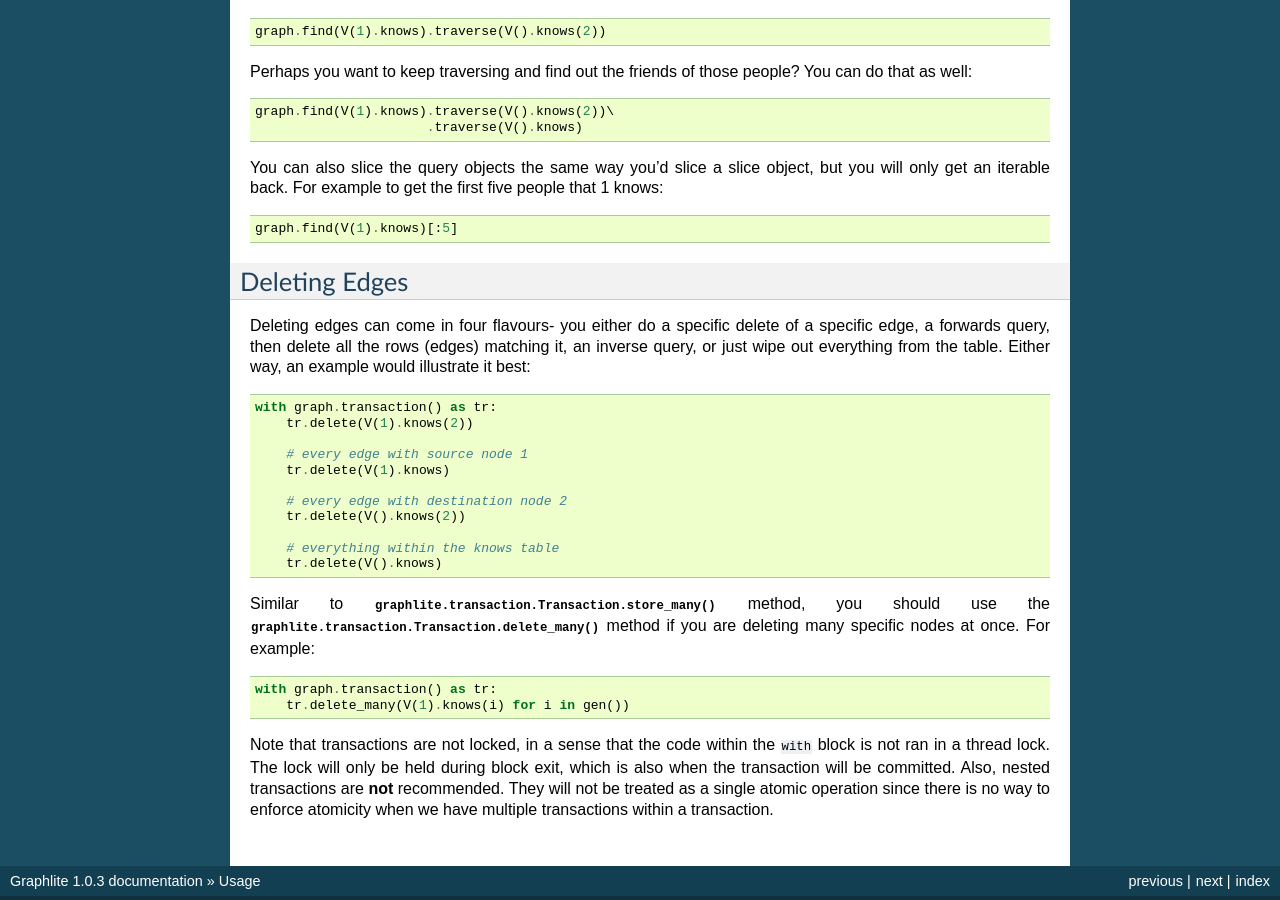
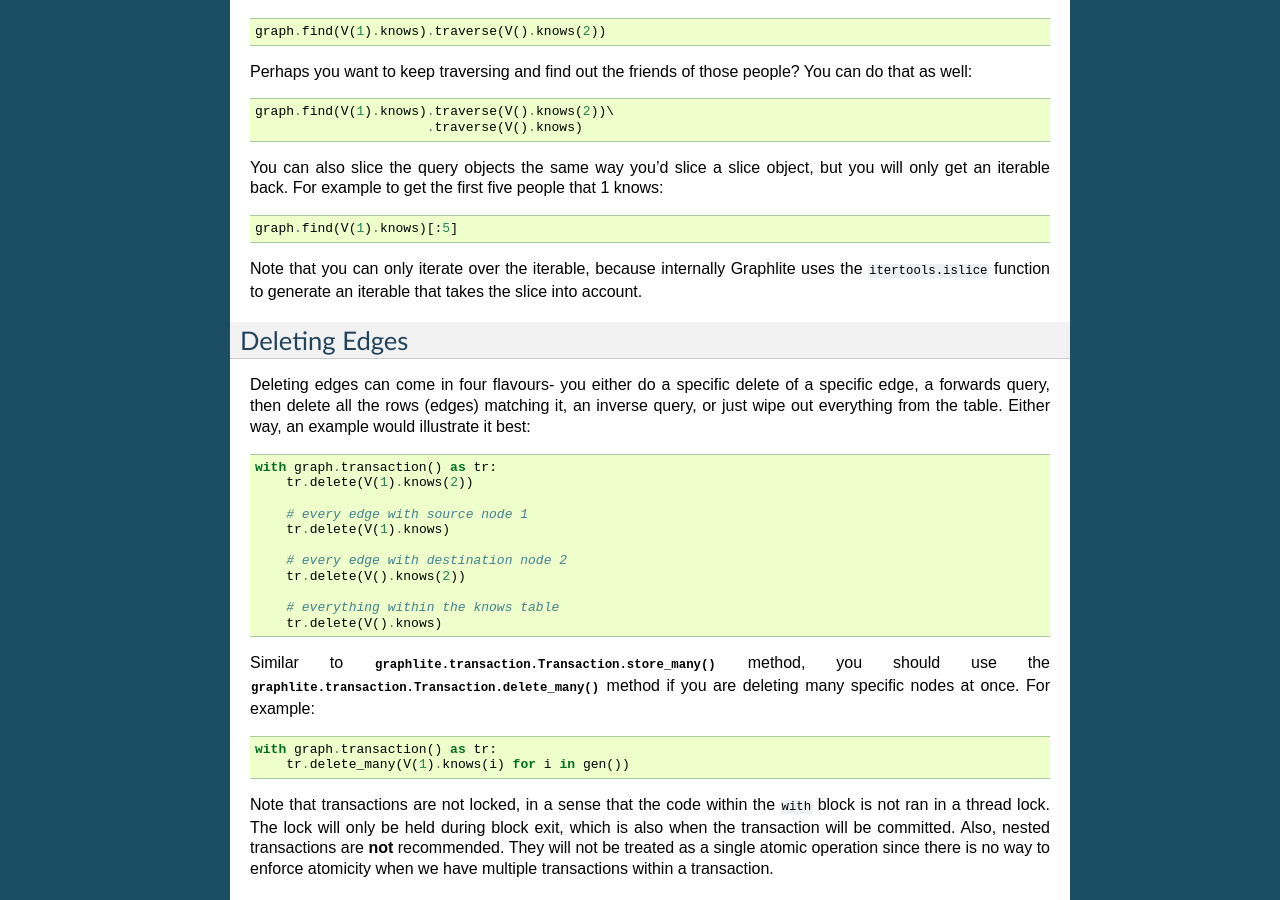
Before and after one commit to eugene-eeo/graphlite, a Sphinx documentation site: the page built from docs/usage.rst, in a window 1280 px wide and 900 px high, scrolled down 1462 px. Built offline with Sphinx 7.4.7, drawn with Linux system fonts in a browser that asks for light colours.

Commit message:
some corrections

```diff
--- a/docs/usage.rst
+++ b/docs/usage.rst
@@ -126,6 +126,10 @@ first five people that 1 knows:
 
     graph.find(V(1).knows)[:5]
 
+Note that you can only iterate over the iterable, because internally
+Graphlite uses the ``itertools.islice`` function to generate an
+iterable that takes the slice into account.
+
 --------------
 Deleting Edges
 --------------
```
Also changed, not shown: 1 other file.
